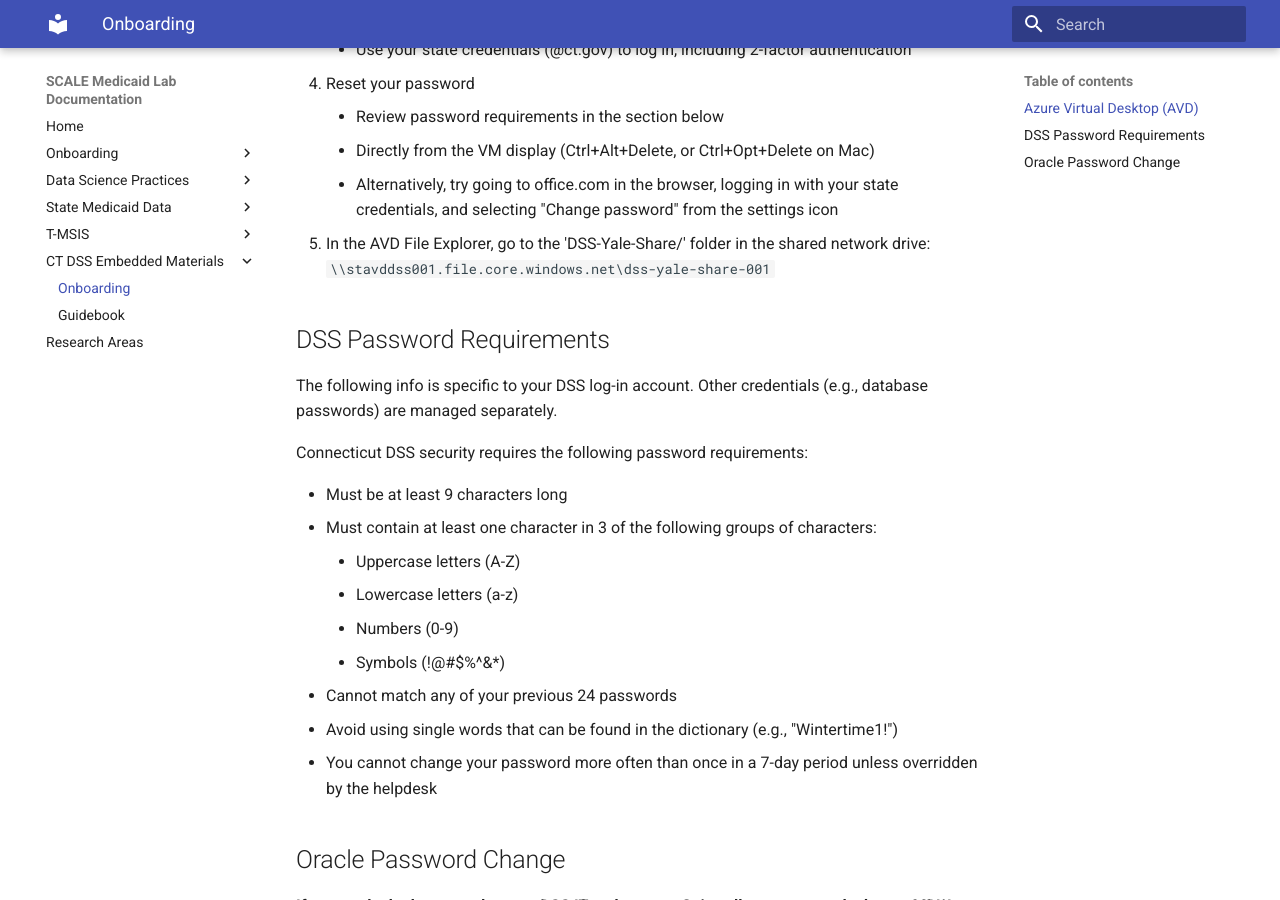
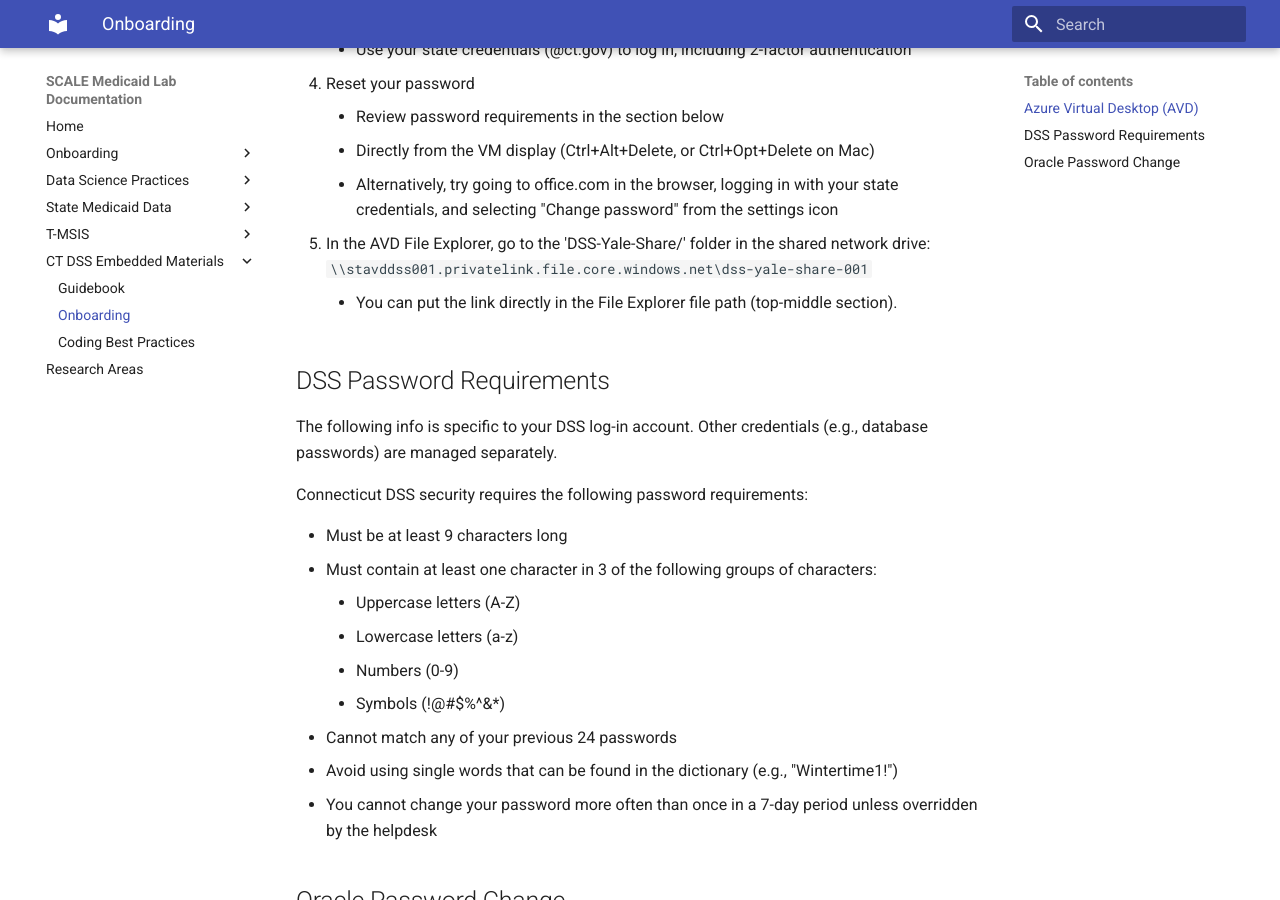
Before and after one commit to Yale-Medicaid/Documentation, an MkDocs documentation site: the page built from docs/embedding/onboarding.md, in a window 1280 px wide and 900 px high, scrolled down 827 px. Built offline with MkDocs 1.6.1 and Material for MkDocs 9.7.7, drawn with Linux system fonts in a browser that asks for light colours.

Commit message:
AVD share folder link fix; respectful coding practices

```diff
--- a/docs/embedding/onboarding.md
+++ b/docs/embedding/onboarding.md
@@ -21,7 +21,8 @@
     - Review password requirements in the section below
     - Directly from the VM display (Ctrl+Alt+Delete, or Ctrl+Opt+Delete on Mac)
     - Alternatively, try going to office.com in the browser, logging in with your state credentials, and selecting "Change password" from the settings icon
-5. In the AVD File Explorer, go to the 'DSS-Yale-Share/' folder in the shared network drive: `\\stavddss001.file.core.windows.net\dss-yale-share-001`
+5. In the AVD File Explorer, go to the 'DSS-Yale-Share/' folder in the shared network drive: `\\stavddss001.privatelink.file.core.windows.net\dss-yale-share-001`
+    - You can put the link directly in the File Explorer file path (top-middle section).
 
 ## DSS Password Requirements
 
--- a/mkdocs.yml
+++ b/mkdocs.yml
@@ -48,8 +48,9 @@
       - Identifying Providers and Facilities: tmsis/vignettes/providers.md
       - Working in R: tmsis/vignettes/working_in_R.md
   - CT DSS Embedded Materials:
+    - Guidebook: embedding/guidebook.md
     - Onboarding: embedding/onboarding.md
-    - Guidebook: embedding/guidebook.md
+    - Coding Best Practices: embedding/coding_best_practices.md
   - Research Areas: research_areas.md
 
 
```
Also changed, not shown: docs/embedding/coding_best_practices.md (added, +45 -0 lines).
